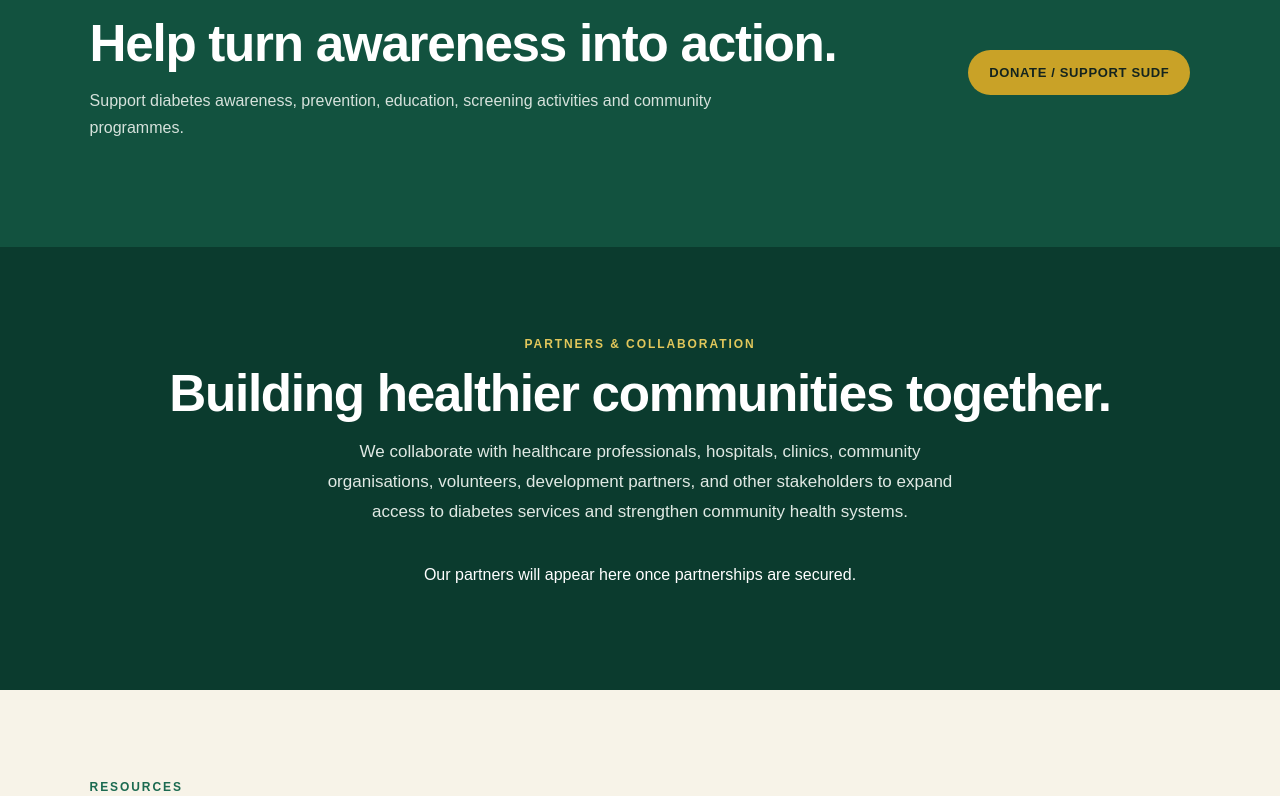
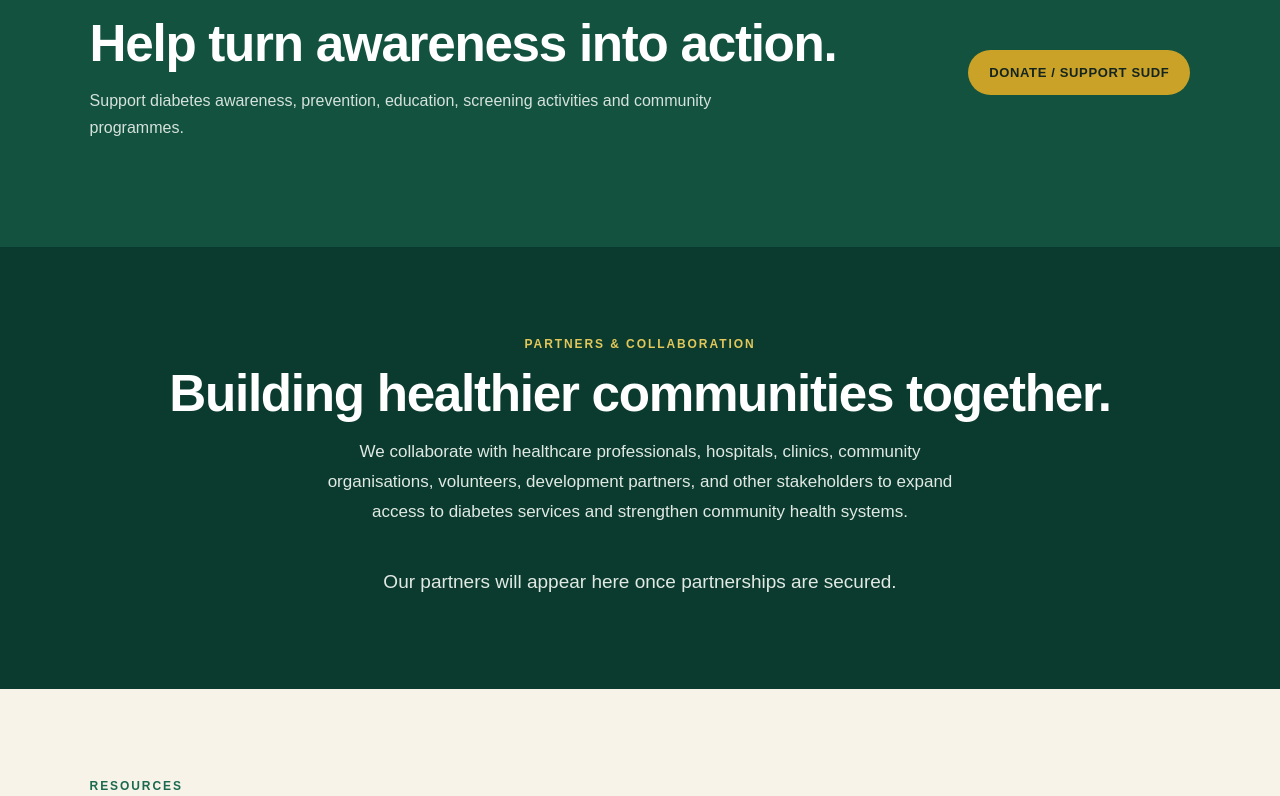
Before and after one commit to AkongShadrach/SUDF-website, a Next.js app: page / in a window 1280 px wide. Shown: the part 6978-7774 px from the top of the page. Built offline with nearby package versions, Linux system fonts and the light colour scheme.

Commit message:
Style simple partners availability notice

```diff
--- a/app/globals.css
+++ b/app/globals.css
@@ -2524,23 +2524,11 @@ body:has(main > .footer) {
   }
 }
 
-/* Homepage partnership invitation — intentional presentation while no partners are listed */
-.partner-invitation {
-  max-width: 760px;
-  margin: 34px auto 0;
-  padding: clamp(26px,4vw,42px);
-  border: 1px solid rgba(224,233,228,.28);
-  border-radius: 24px;
-  background: rgba(255,255,255,.045);
+/* Simple notice shown until SUDF confirms its first partners */
+.partners-empty-note {
+  margin: 32px auto 0;
+  color: #e0e9e4;
+  font-size: clamp(16px, 1.8vw, 19px);
+  line-height: 1.7;
   text-align: center;
 }
-.partner-invitation p {
-  max-width: 650px;
-  margin: 0 auto 26px;
-  color: #e0e9e4;
-  font-size: clamp(16px,1.8vw,19px);
-  line-height: 1.8;
-}
-.partner-invitation .button {
-  white-space: normal;
-}
```
